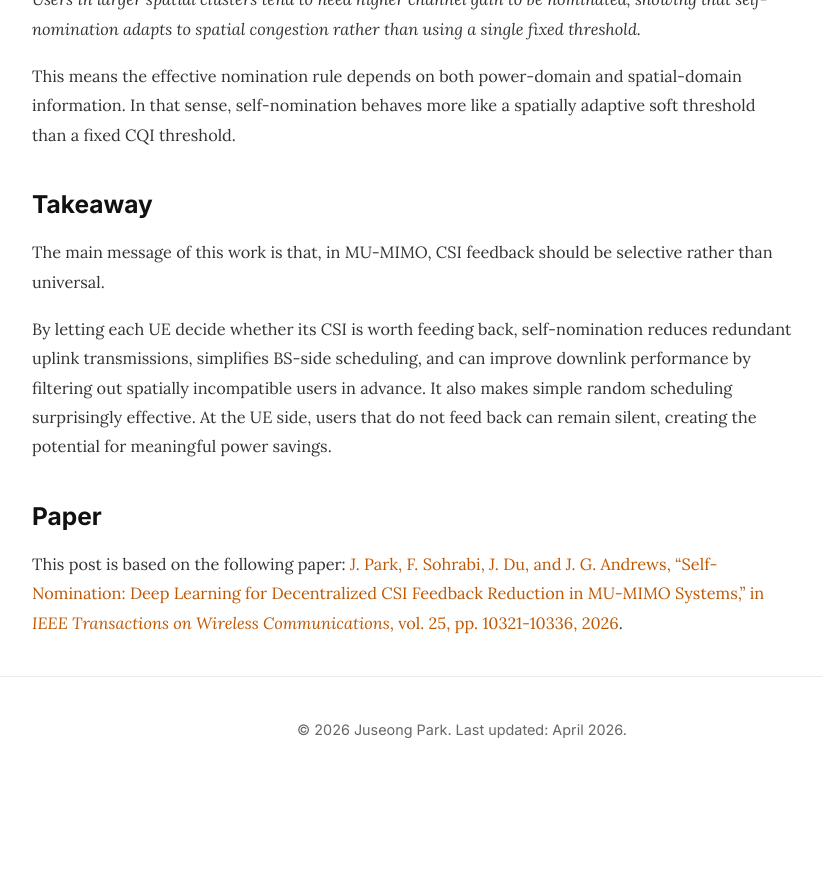
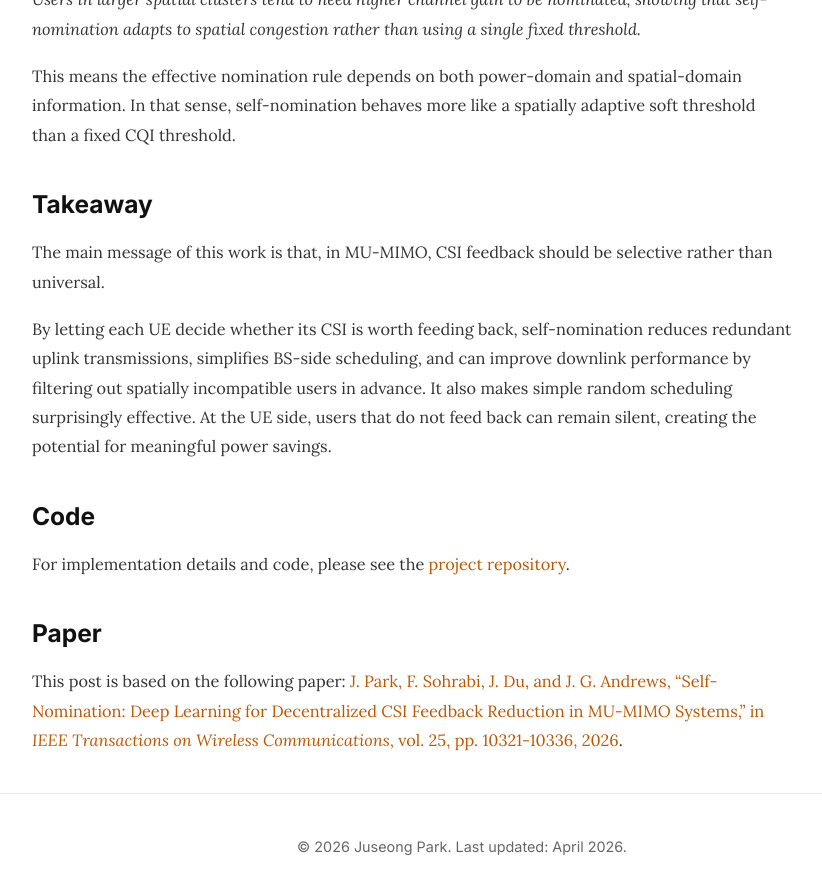
Before and after one commit to Ju-seong/Ju-seong.github.io, a Jekyll site: the page built from _posts/2026-04-08-self-nomination.md, in a window 1280 px wide and 900 px high, scrolled down 4714 px. Shown: the top 894 px of the window, without its empty margins (178-1000 px from the left). Built offline with Jekyll 4.4.1, drawn with Linux system fonts in a browser that asks for light colours; before the commit the page ends 5497 px from its top, so only the background shows below that.

Commit message:
Update code section in self-nomination post

```diff
--- a/_posts/2026-04-08-self-nomination.md
+++ b/_posts/2026-04-08-self-nomination.md
@@ -135,6 +135,10 @@ The main message of this work is that, in MU-MIMO, CSI feedback should be select
 
 By letting each UE decide whether its CSI is worth feeding back, self-nomination reduces redundant uplink transmissions, simplifies BS-side scheduling, and can improve downlink performance by filtering out spatially incompatible users in advance. It also makes simple random scheduling surprisingly effective. At the UE side, users that do not feed back can remain silent, creating the potential for meaningful power savings.
 
+## Code
+
+For implementation details and code, please see the [project repository](https://github.com/Ju-seong/Self-Nomination-Decentralized-CSI-Feedback-Reduction-in-MU-MIMO-Systems).
+
 ## Paper
 
 This post is based on the following paper: [J. Park, F. Sohrabi, J. Du, and J. G. Andrews, "Self-Nomination: Deep Learning for Decentralized CSI Feedback Reduction in MU-MIMO Systems," in *IEEE Transactions on Wireless Communications*, vol. 25, pp. 10321-10336, 2026](https://ieeexplore.ieee.org/abstract/document/11351314).
```
